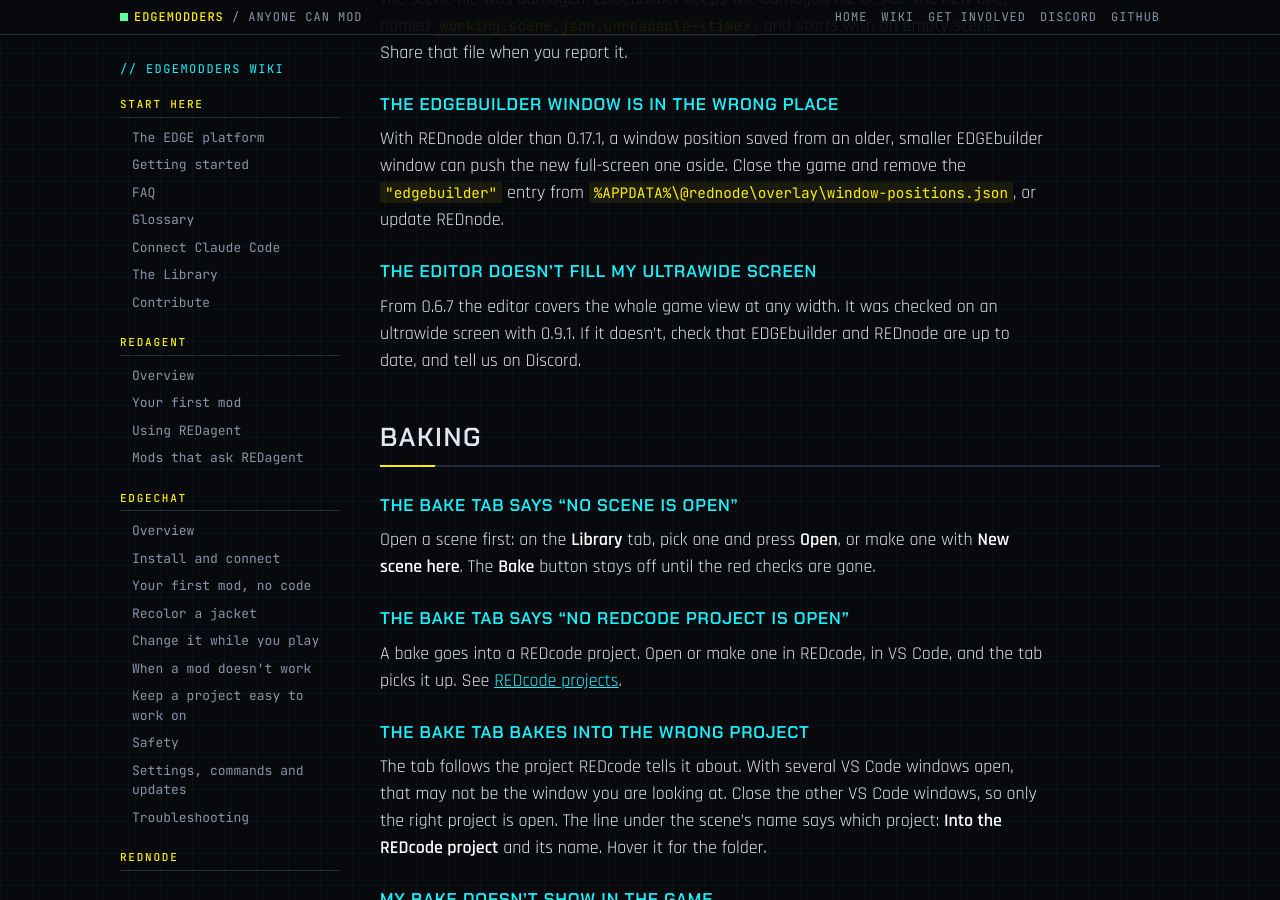
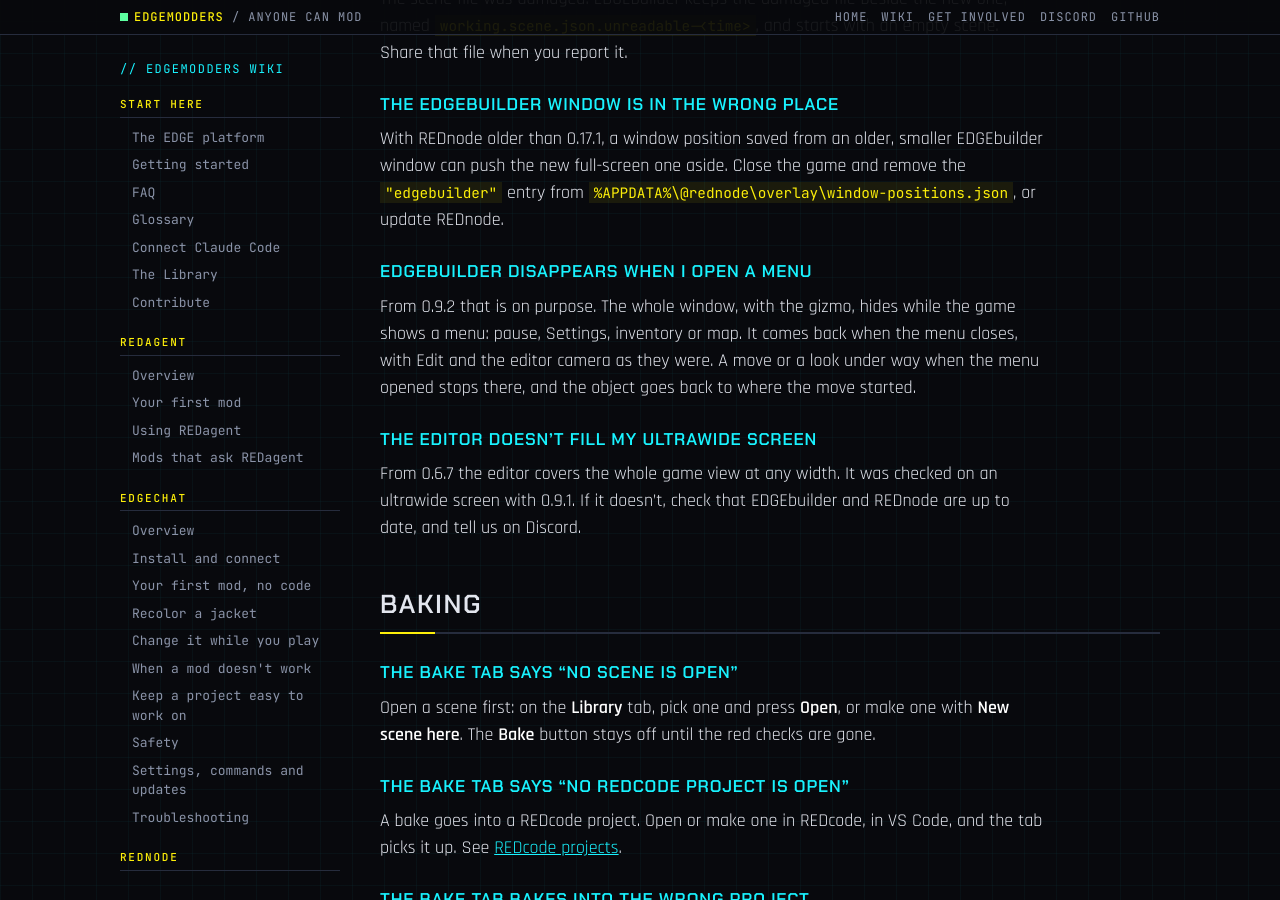
Before and after one commit to Edgemodders/EDGEweb, a Jekyll site: the page built from docs/wiki/edgebuilder/troubleshooting.md, in a window 1280 px wide and 900 px high, scrolled down 4939 px. Built offline with Jekyll 4.4.1, drawn with Linux system fonts in a browser that asks for light colours.

Commit message:
Wiki: EDGEbuilder 0.9.2, the window hides in game menus
The latest release on the overview, install and settings pages, and a
troubleshooting entry for the window hiding while a menu is open.

Co-Authored-By: Claude Opus 5.5 <noreply@anthropic.com>

```diff
--- a/docs/wiki/edgebuilder/troubleshooting.md
+++ b/docs/wiki/edgebuilder/troubleshooting.md
@@ -155,6 +155,10 @@ The scene file was damaged. EDGEbuilder keeps the damaged file beside the new on
 
 With REDnode older than 0.17.1, a window position saved from an older, smaller EDGEbuilder window can push the new full-screen one aside. Close the game and remove the `"edgebuilder"` entry from `%APPDATA%\@rednode\overlay\window-positions.json`, or update REDnode.
 
+### EDGEbuilder disappears when I open a menu
+
+From 0.9.2 that is on purpose. The whole window, with the gizmo, hides while the game shows a menu: pause, Settings, inventory or map. It comes back when the menu closes, with Edit and the editor camera as they were. A move or a look under way when the menu opened stops there, and the object goes back to where the move started.
+
 ### The editor doesn't fill my ultrawide screen
 
 From 0.6.7 the editor covers the whole game view at any width. It was checked on an ultrawide screen with 0.9.1. If it doesn't, check that EDGEbuilder and REDnode are up to date, and tell us on Discord.
```
Also changed, not shown: docs/wiki/edgebuilder/index.md (+1 -1 lines), docs/wiki/edgebuilder/install.md (+1 -1 lines), docs/wiki/edgebuilder/settings.md (+1 -1 lines), CHANGELOG.md.
